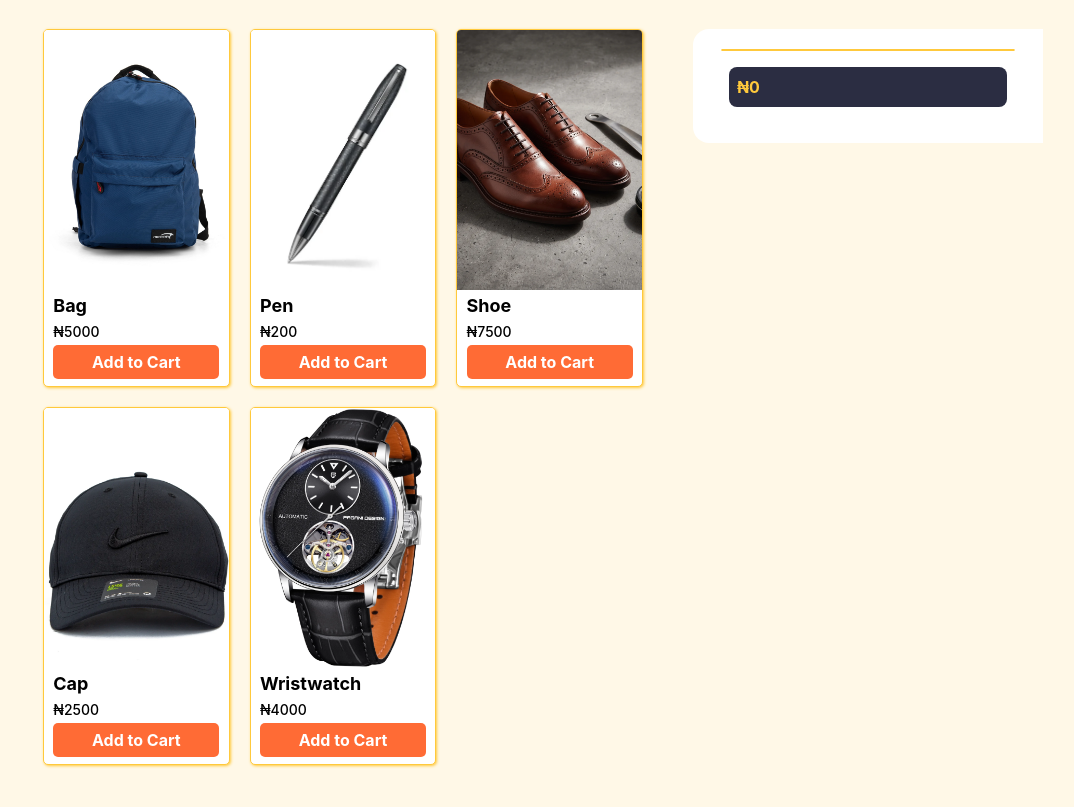
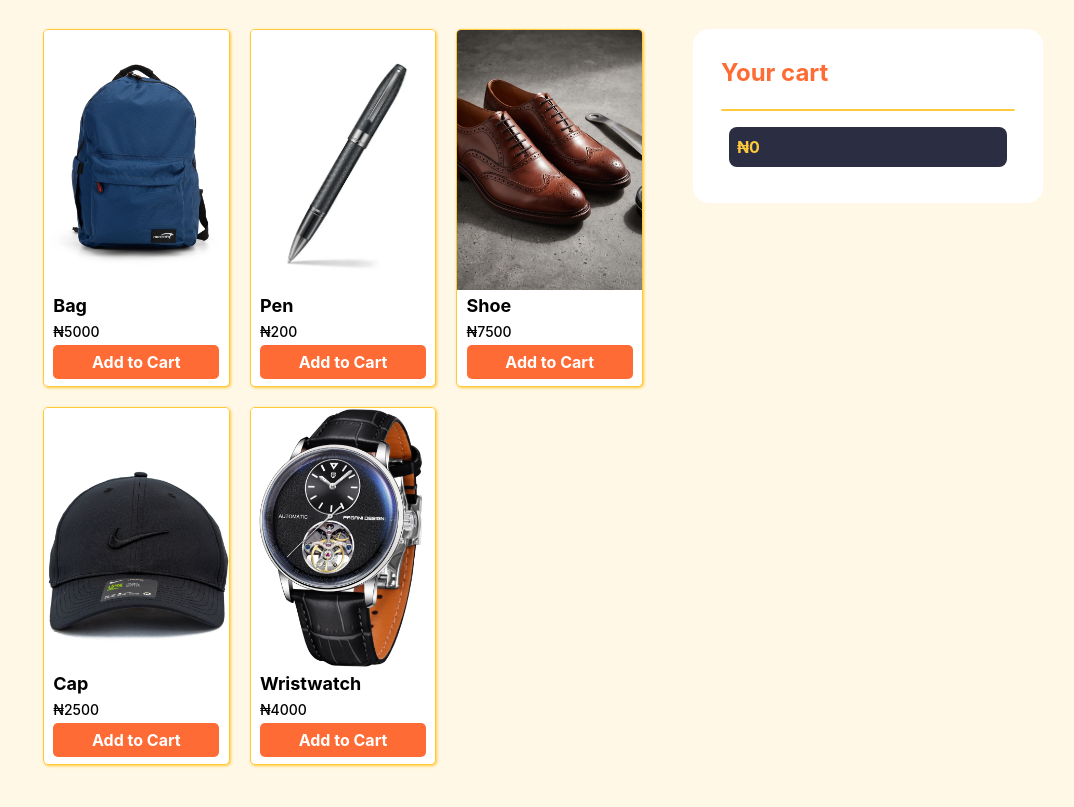
Before and after one commit to Forrever12-byte/mini-shop, a website: page index.html in a window 1280 px wide. Shown: the part 55-862 px from the top of the page, without its empty margins (97-1171 px from the left). Drawn offline with Linux system fonts and the light colour scheme.

Commit message:
adjusted cart heading on desktop view

```diff
--- a/index.html
+++ b/index.html
@@ -15,11 +15,15 @@
 
         <div id="product-grid" class="grid grid-cols-2 md:grid-cols-3 gap-2 lg:gap-5 lg:w-[60%]"></div>
 
-        <section id="cart" class="fixed bottom-0 left-0 w-full z-50 bg-white rounded-t-2xl max-h-[70vh] flex flex-col translate-y-full transition-transform duration-300 md:top-0 md:left-auto md:right-0 md:w-[380px] md:h-full md:max-h-none md:rounded-t-none md:rounded-l-2xl md:translate-y-0 md:translate-x-full lg:relative lg:h-[50%] lg:w-[35%] lg:translate-x-0 lg:p-5">
+        <section id="cart" class="fixed bottom-0 left-0 w-full z-50 bg-white rounded-t-2xl max-h-[70vh] flex flex-col translate-y-full transition-transform duration-300 md:top-0 md:left-auto md:right-0 md:w-[380px] md:h-full md:max-h-none md:rounded-t-none md:rounded-l-2xl lg:rounded-2xl md:translate-y-0 md:translate-x-full lg:relative lg:h-[50%] lg:w-[35%] lg:translate-x-0 lg:p-5">
 
             <div class="flex justify-between items-center p-4 border-b border-accent mb-3 lg:hidden">
                 <h2 class="font-bold">Your cart</h2>
                 <button id="close-cart" class="text-sm">✕ Close</button>
+            </div>
+
+            <div class="hidden p-2 mb-3 lg:flex ">
+                <h2 class="font-bold text-center text-btn-primary text-2xl">Your cart</h2>
             </div>
 
             <ul id="cart-list" class="bg-white rounded-lg overflow-hidden border-1 border-accent flex-1 overflow-y-auto px-4 w-[95%] mx-auto">
```
Also changed, not shown: src/output.css.
